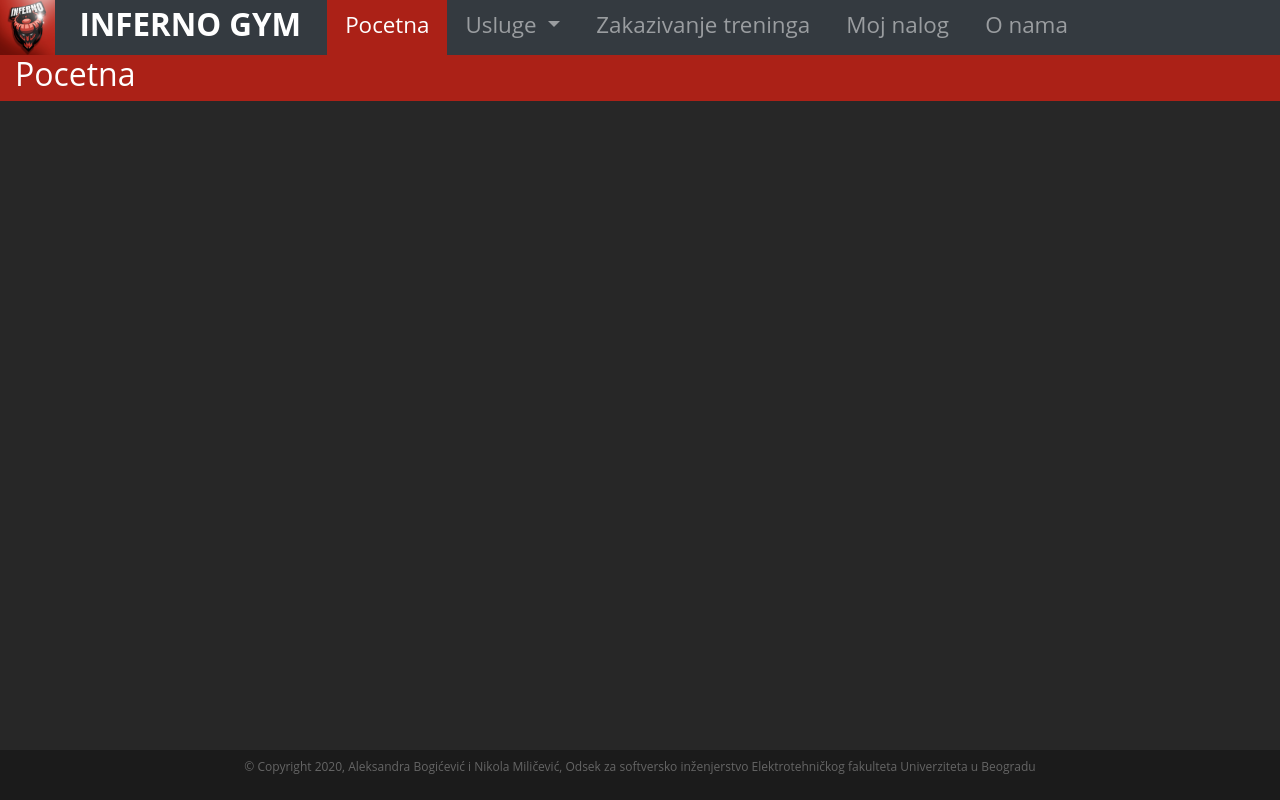
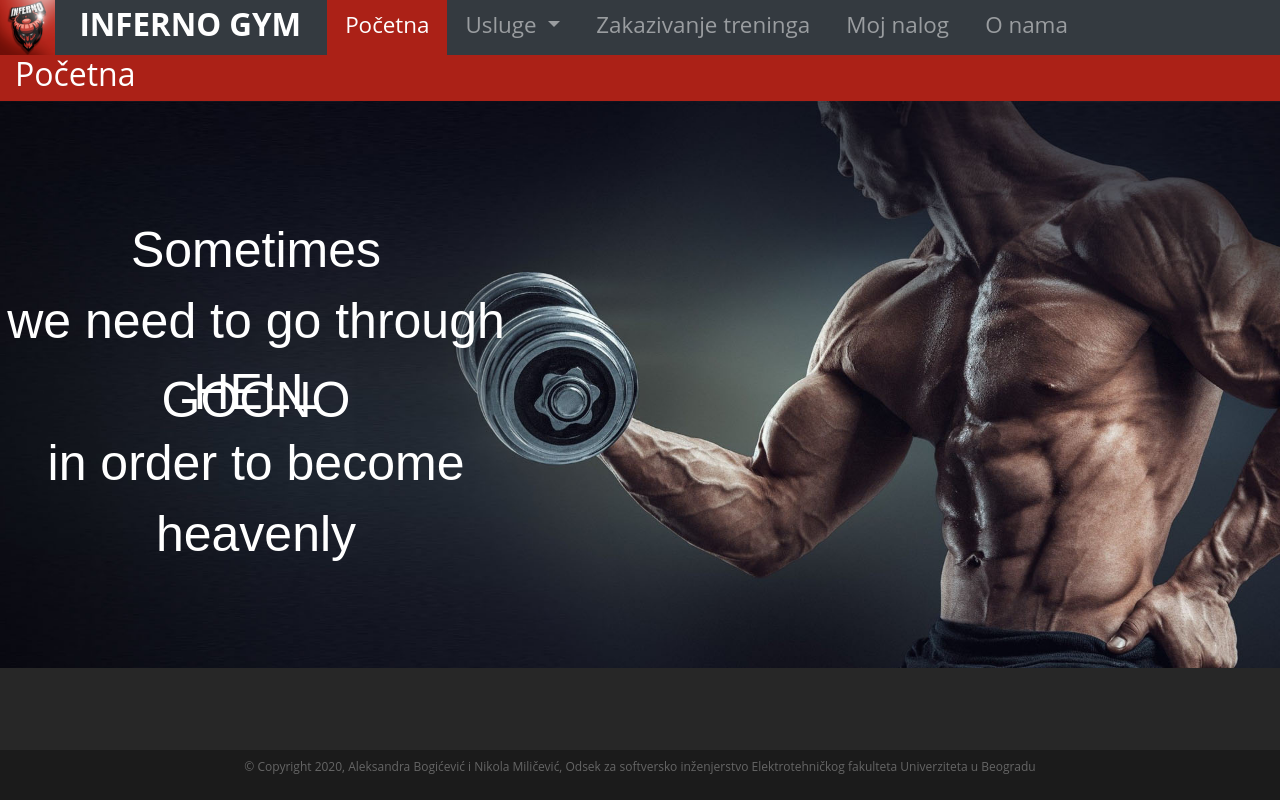
Before and after one commit to alebogi/Fitness_website, a plain HTML site: page index.html in a window 1280 px wide. Drawn offline with nearby package versions, Linux system fonts and the light colour scheme.

Commit message:
šugavo č

```diff
--- /dev/null
+++ b/css/style-index.css
@@ -0,0 +1,42 @@
+
+
+.img-index{
+	height: 100%;
+    width: 100vw;
+    position: relative;
+}
+
+/* .main-index-img{
+    background-image: url(../img/slides/2.jpg);
+    height: 100%;
+    width: 100vw;
+    position: relative;
+} */
+
+.main-index-txt {
+    line-height: 55px;
+    font-weight: 300;
+    font-size: 50px;
+    color: #ffffff;
+    font-family: fantasy;
+
+    align-items: center;
+    text-align: center;
+
+    position: absolute;
+    top: 50%;
+    left: 20%;
+    transform: translate(-50%, -50%);
+
+
+
+}
+
+@media screen and (max-width: 600px) {
+    .main-index-txt {
+        font-size: 40px;
+    }
+    .main-index-txt {
+        font-size: 20px;
+    }
+}
--- a/css/style.css
+++ b/css/style.css
@@ -5,6 +5,10 @@ body{
 	background: #272727;
 }
 
+html, body {
+    max-width: 100%;
+    overflow-x: hidden;
+}
 /*============ Header =================== */
 .logo{
 	height: 55px;
@@ -81,11 +85,6 @@ body{
 	text-align: left;
 }
 
-/*=========================*/
-
-.breadcrumbs{
-
-}
 
 /* ========= Footer ========= */
 
--- a/index.html
+++ b/index.html
@@ -3,9 +3,10 @@
 <head>
     <meta charset="UTF-8">
     <meta name="viewport" content="width=device-width, initial-scale=1.0">
-    <title>Inferno | Pocetna</title>
+    <title>Inferno | Početna</title>
     <link rel="stylesheet" href="css/bootstrap.min.css">
     <link rel="stylesheet" href="css/style.css">
+    <link rel="stylesheet" href="css/style-index.css">
     <link rel="shortcut icon" href="img/devil.ico">
     <script src="https://ajax.googleapis.com/ajax/libs/jquery/3.5.1/jquery.min.js"></script>
     <script src="https://cdnjs.cloudflare.com/ajax/libs/popper.js/1.16.0/umd/popper.min.js"></script>
@@ -43,7 +44,7 @@
                     <!-- Links -->
                 <ul class="navbar-nav">
                     <li class="nav-item active justify-content-center">
-                        <a class="nav-link" href="index.html">Pocetna</a>
+                        <a class="nav-link" href="index.html">Početna</a>
                     </li>
 
                     <!-- Dropdown -->
@@ -76,19 +77,34 @@
             <div class="container-fluid">
                 <div class="row">
                     <div class="col-lg-12 col-sm-12">
-                        <h2 class="breadcrumbs">Pocetna</h2>
+                        <h2 class="breadcrumbs">Početna</h2>
                     </div>
                 </div>
             </div>
         </section>
 
+        <section id="indexImg">
+                <div id="main-index-img ">
+                        <img src="img/slides/2.jpg" class="img-index">
+                        <P class="main-index-txt"> GOCNO</P>
+                        <div class="main-index-txt col-sm-12">
+
+                            <p>Sometimes <br/> </p>
+                            <p>    we need to go through <br/> </p>
+                            <p>    HELL <br/> </p>
+                            <p>  in order to become <br/> </p>
+                            <p> heavenly</p>
+                        </div>
+
+                </div>
+        </section>
 
 
 
         <footer>
 
             <div id="sub-footer">
-                <div class="container">
+                <div class="container-fluid">
                     <div class="row">
                         <div class="col-lg-12">
                             <div class="copyright d-flex p-2 justify-content-center  align-items-center">
```
Also changed, not shown: about.html (+1 -1 lines), booking.html (+1 -1 lines), massages.html (+1 -1 lines), nutricionista.html (+1 -1 lines), profile.html (+1 -1 lines), services.html (+1 -1 lines), workouts.html (+1 -1 lines).
